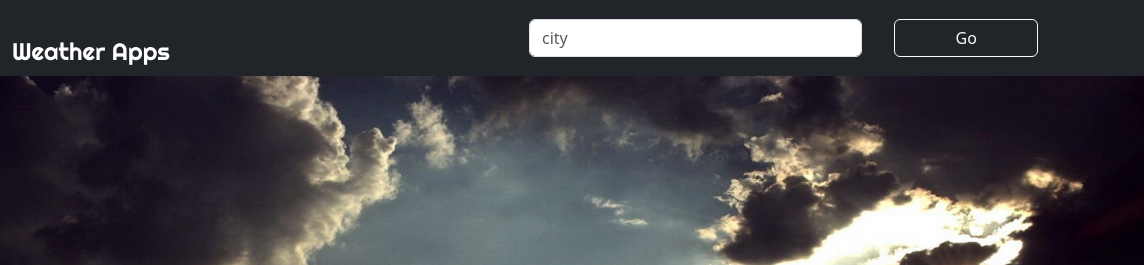
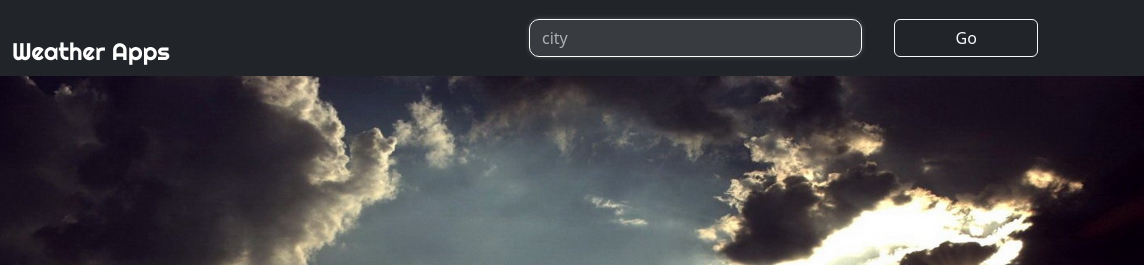
Before and after one commit to Aboamraa/Assignment-12-JS, a plain HTML site: page index.html in a window 1280 px wide. Shown: the top 265 px of the page, 136-1280 px from the left. Drawn offline with Linux system fonts and the light colour scheme.

Commit message:
modify the search field style

```diff
--- a/css/style.css
+++ b/css/style.css
@@ -73,3 +73,27 @@ section.result .card .svg {
 .weatherIcon {
   width: 5%;
 }
+
+/* form .form-control:focus{
+  box-shadow: ghostwhite;
+  border: 2px solid ghostwhite;
+} */
+
+input.form-control::placeholder {
+  color: rgba(255, 255, 255, 0.6);
+}
+
+input.form-control:focus {
+  box-shadow: 0 0 8px rgba(255, 255, 255, 0.4);
+  background-color: rgba(255, 255, 255, 0.15);
+}
+
+input.form-control {
+  background-color: rgba(255, 255, 255, 0.1);
+  color: #fff !important;
+  border: 1.5px solid white;
+  border-radius: 10px;
+  box-shadow: 0 0 5px rgba(255, 255, 255, 0.2);
+  outline: none;
+  transition: all 0.3s ease;
+}
```
